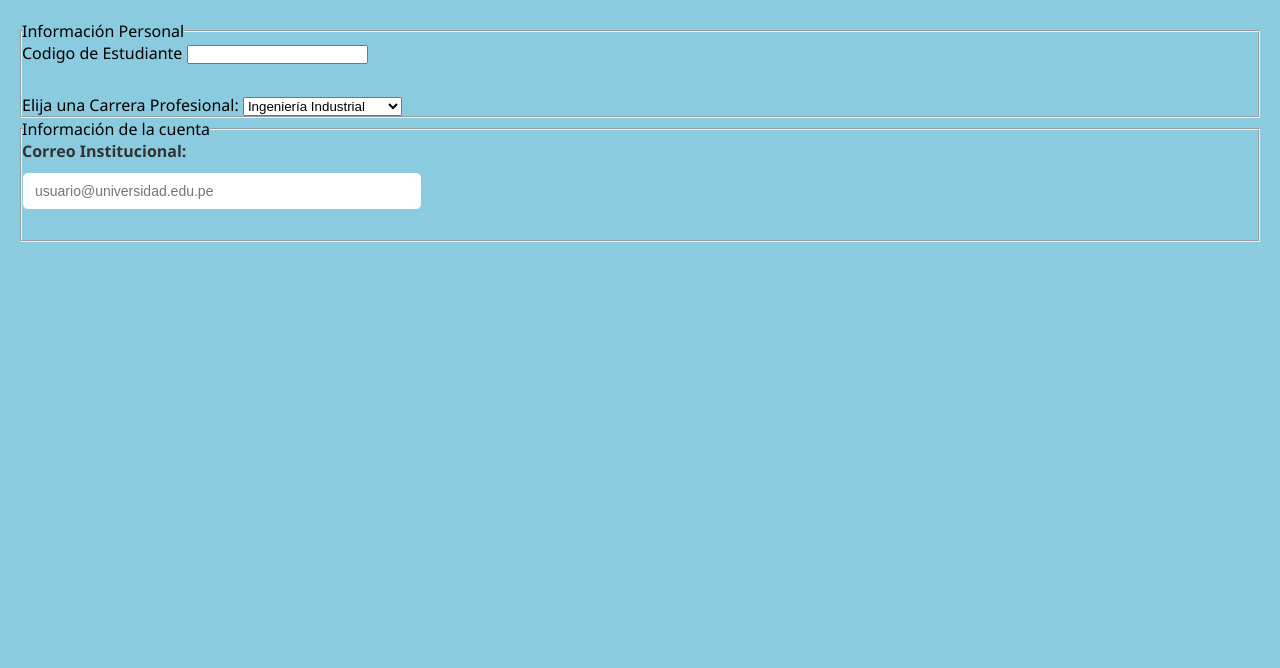
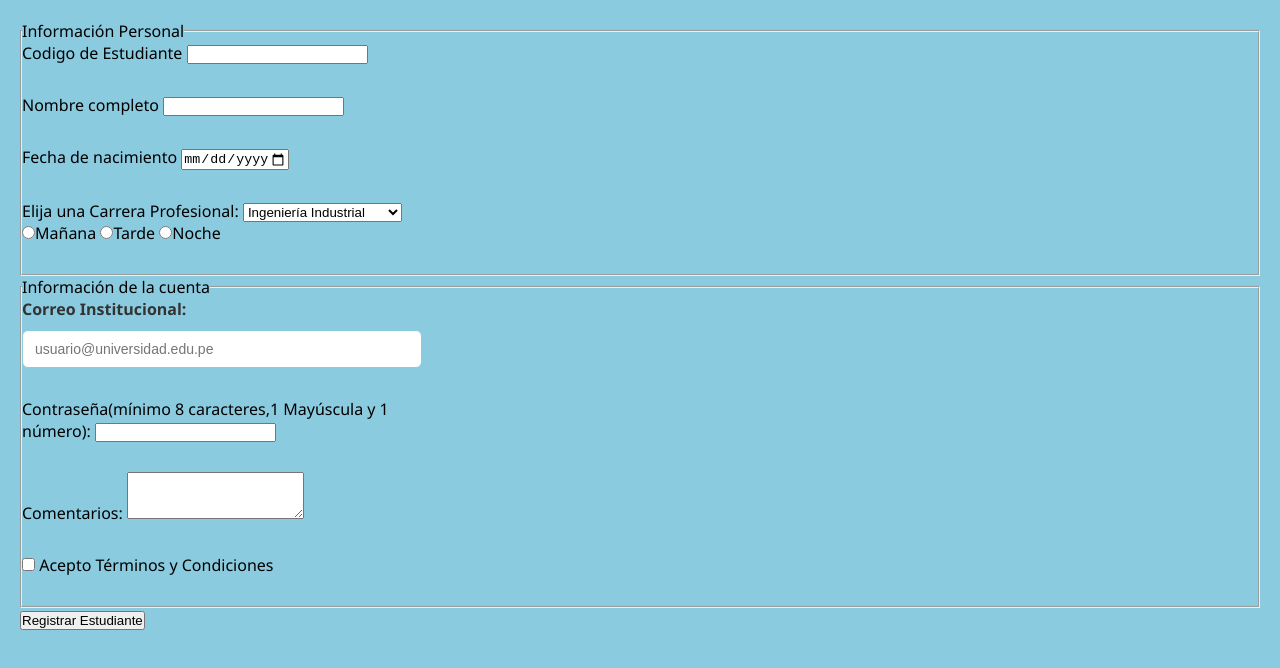
Before and after one commit to rodrigozeballosbruna-cell/IDWeb, a plain HTML site: page Lab02/index.html in a window 1280 px wide. Drawn offline with Linux system fonts and the light colour scheme; files that its build step writes are made by us from their sources.

Commit message:
Culminación de fieldsets

```diff
--- a/Lab02/index.html
+++ b/Lab02/index.html
@@ -2,7 +2,7 @@
 <html>
     <head>
         <title> Formularios HTML</title>
-        <link rel="stylesheet" href="estilos.css">
+        <link rel="stylesheet" href="css/estilos.css">
     </head>
 
     <body>
@@ -10,13 +10,21 @@
         <fieldset>
         <legend>Información Personal</legend>
 
-
             <div class="form-group">
                 <label for="codigo">Codigo de Estudiante</label>
-                <input type="text" id="nombre" name="codigo" pattern="[0-9]{8}" required>
+                <input type="text" id="codigo" name="codigo" pattern="[0-9]{8}" required>
             </div>
-
-            <div>
+            <div class="form-group">
+                <label for="nombre">Nombre completo</label>
+                <input type="text" id="nombre" name="nombre" required>
+            </div>
+            <div class="form-group">
+                <label for="fecha nacimiento">Fecha de nacimiento</label>
+                <input type="date" id="fecha_nacimiento" name="fecha_nacimiento"
+                min="1900-01-01"
+                max="2024-12-31"
+                required>
+            </div>
                 <label for="cars">Elija una Carrera Profesional:</label>
                     <select id="cars" name="cars">
                         <option value="volvo">Ingeniería Industrial</option>
@@ -24,6 +32,11 @@
                         <option value="fiat">Ingeniería Civil</option>
                         <option value="audi">Ingeniería Electrónica</option>
                     </select>
+            </div>
+            <div class="form-group">
+                <label for="turno_m"><input type="radio" id="turno_m" name="turno" value="Mañana">Mañana</label>
+                <label for="turno_t"><input type="radio" id="turno_t" name="turno" value="Tarde">Tarde</label>
+                <label for="turno_n"><input type="radio" id="turno_n" name="turno" value="Noche">Noche</label>
             </div>
         </fieldset>
 
@@ -35,10 +48,23 @@
                 <input type="email" id="email" name="email" class="form-input"
                 required placeholder="usuario@universidad.edu.pe">
             </div>
+            <div class="form-group">
+                <label for="password">Contraseña(mínimo 8 caracteres,1 Mayúscula y 1 número):</label>
+                <input type="password" id="password" name="password" pattern="(?=.*[A-Z])(?=.*\d).{8,}">
+            </div>
+            <div class="form-group">
+                <label for="comentarios">Comentarios:</label>
+                <textarea id="comentarios" name="comentarios" rows="3"></textarea>
+            </div>
+            <div class="form-group">
+                <label for="terminos">
+                <input type="checkbox" id="terminos" name="terminos" required>
+                Acepto Términos y Condiciones
+                </label>
+            </div>
+        </fieldset>
 
-
-
-        </fieldset>
+        <button type="submit">Registrar Estudiante</button>
         </form>
     </body>
 </html>
```
Also changed, not shown: Lab02/css/estilos.css (line endings or trailing spaces).
